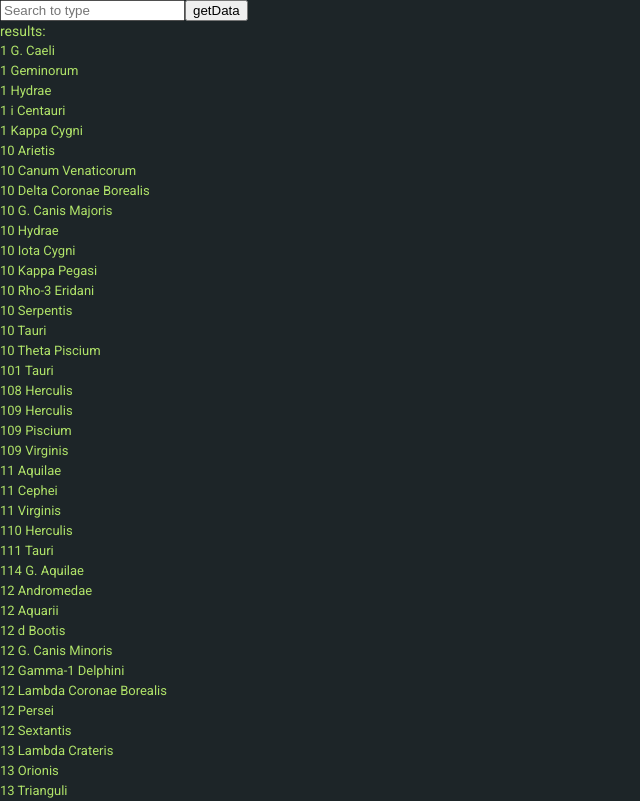
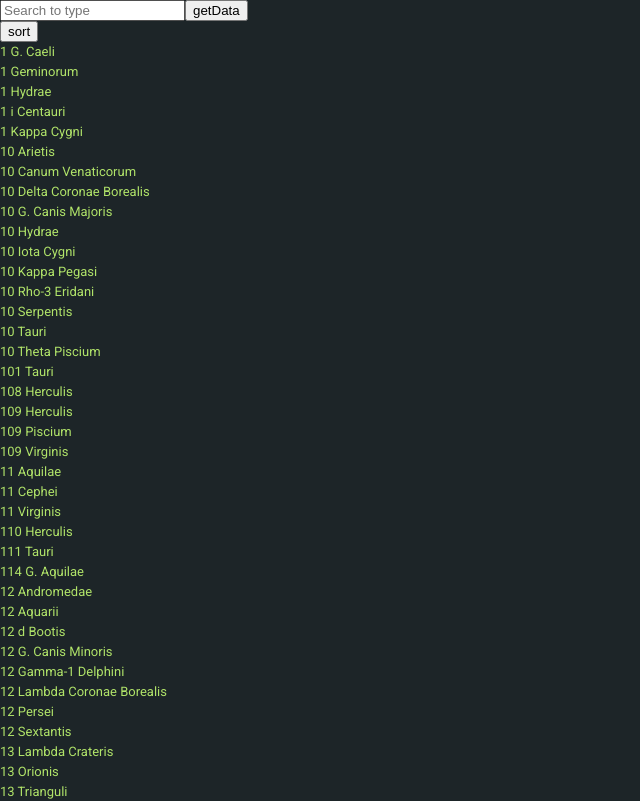
Before and after one commit to foxjazz/SimpleED, an Angular app: page / in a window 1280 px wide. Shown: the top 801 px of the page, without its empty margins (0-640 px from the left). Built offline with nearby package versions, Linux system fonts and the light colour scheme.

Commit message:
added sort

```diff
--- a/src/app/market/market.component.html
+++ b/src/app/market/market.component.html
@@ -5,7 +5,7 @@
     <input type="text" [(ngModel)]="search" (keyup)="doSearch()" id="search" placeholder="Search to type">
     <button (click)="getData()">getData</button>
     <div>
-      results: {{results}}
+      <button (click)="sortMe()">sort</button>
     </div>
     <ul>
       <li *ngFor="let n of systemsFilter">
--- a/src/app/market/market.component.ts
+++ b/src/app/market/market.component.ts
@@ -44,12 +44,23 @@ export class MarketComponent implements OnInit {
     //this.filter();
   }
 
-
+  sortMe() {
+    this.marketData = this.dataService.marketData.sort((a, b) =>{
+      if(a.stationName > b.stationName){
+        return 1;
+      }
+      if (b.stationName > a.stationName){
+        return -1;
+      }
+      return 0;
+    } );
+  }
 
   ngOnInit() {
     this.dataService.notifyDP.subscribe(() => {
       this.marketData = this.dataService.marketData;
-    })
+    });
+
     this.dataService.getSystemsObs().subscribe(posts => {
       this.systems = posts.systems;
       this.dataService.systems = posts.systems;
```
